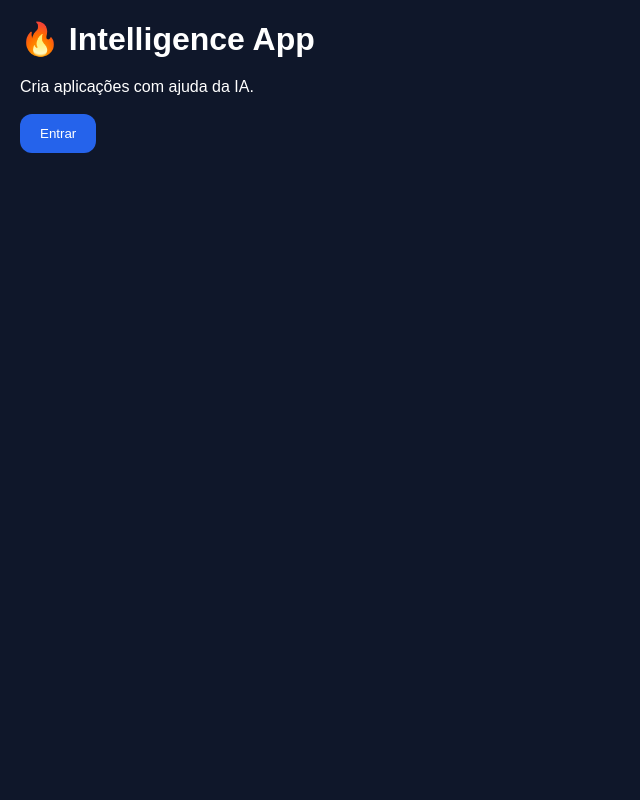
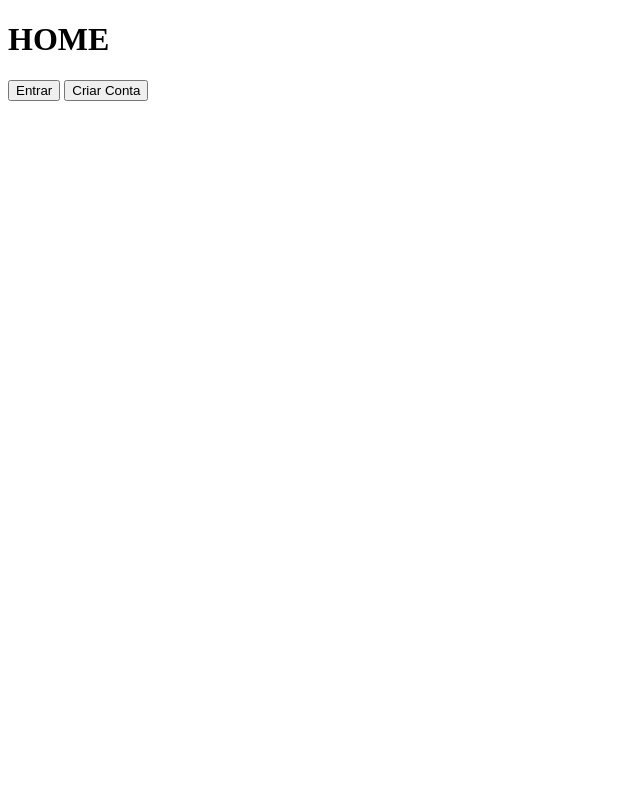
Before and after one commit to durklanez/inteligencia.app, a Flask app: page / in a window 1280 px wide. Shown: the whole page, without its empty margins (0-640 px from the left). Run offline with Flask 3, Linux system fonts and the light colour scheme.

Commit message:
Update index.html

```diff
--- a/templates/index.html
+++ b/templates/index.html
@@ -2,176 +2,48 @@
 <html lang="pt">
 <head>
 <meta charset="UTF-8">
-<meta name="viewport" content="width=device-width, initial-scale=1.0">
-
-<title>Intelligence App</title>
-
-<link rel="stylesheet" href="{{ url_for('static', filename='style.css') }}">
+<title>App</title>
+<style>
+.hidden { display:none; }
+</style>
 </head>
-
 <body>
-
-<div id="app">
-
-    <!-- SIDEBAR -->
-    <div id="sidebar" class="sidebar hidden">
-
-        <h2>⚙️ Menu</h2>
-
-        <button onclick="mostrarCriarApp()">🚀 Criar App</button>
-
-        <button onclick="mostrarChat()">🤖 IA</button>
-
-        <button onclick="logout()">🚪 Sair</button>
-
-    </div>
-
-    <!-- CONTEÚDO -->
-    <div id="main">
 
 <!-- HOME -->
 <div id="home">
-
-            <h1>🔥 Intelligence App</h1>
-
-            <p>Cria aplicações com ajuda da IA.</p>
-
-            <br>
-
-            <button onclick="mostrar('login')">
-                Entrar
-            </button>
-
+  <h1>HOME</h1>
+  <button onclick="mostrar('login')">Entrar</button>
+  <button onclick="mostrar('register')">Criar Conta</button>
 </div>
 
 <!-- LOGIN -->
 <div id="login" class="hidden">
+  <h2>Login</h2>
+  <input id="user" placeholder="Utilizador">
+  <input id="pass" type="password" placeholder="Senha">
 
-            <h2>Login</h2>
+  <button onclick="login()">Entrar</button>
+  <button onclick="mostrar('register')">Criar Conta</button>
+</div>
 
-            <input
-                id="user"
-                placeholder="Utilizador"
-            >
+<!-- REGISTER -->
+<div id="register" class="hidden">
+  <h2>Criar Conta</h2>
+  <input id="newUser" placeholder="Utilizador">
+  <input id="newPass" type="password" placeholder="Senha">
 
-            <input
-                id="pass"
-                type="password"
-                placeholder="Senha"
-            >
-
-            <button onclick="login()">
-                Entrar
-            </button>
-
+  <button onclick="criarConta()">Criar</button>
+  <button onclick="mostrar('login')">Voltar</button>
 </div>
 
 <!-- MENU -->
 <div id="menu" class="hidden">
+  <h2>Painel</h2>
+  <p id="welcome"></p>
 
-            <h2>🏠 Painel Principal</h2>
-
-            <p>Escolhe uma opção no menu.</p>
-
+  <button onclick="logout()">Sair</button>
 </div>
 
-        <!-- LINGUAGENS -->
-        <div id="linguagens" class="hidden">
-
-            <h2>📂 Escolhe a Linguagem</h2>
-
-            <button onclick="abrirEditor('Python')">
-                🐍 Python
-            </button>
-
-            <button onclick="abrirEditor('JavaScript')">
-                🟨 JavaScript
-            </button>
-
-            <button onclick="abrirEditor('HTML')">
-                🌐 HTML
-            </button>
-
-            <button onclick="abrirEditor('CSS')">
-                🎨 CSS
-            </button>
-
-            <br><br>
-
-            <button onclick="voltarMenu()">
-                ← Voltar
-            </button>
-
-        </div>
-
-        <!-- EDITOR -->
-        <div id="editor" class="hidden">
-
-            <h2 id="langTitle">
-                💻 Editor
-            </h2>
-
-            <h3 id="fileName">
-                📄 app.py
-            </h3>
-
-            <div class="editor-actions">
-
-                <button onclick="executar()">
-                    ▶ Run
-                </button>
-
-                <button onclick="salvarCodigo()">
-                    💾 Guardar
-                </button>
-
-                <button onclick="enviarCodigoIA()">
-                    🤖 IA
-                </button>
-
-                <button onclick="voltarLinguagens()">
-                    ← Voltar
-                </button>
-
-            </div>
-
-            <textarea id="codigo"></textarea>
-
-            <div id="console">
-                Console...
-            </div>
-
-        </div>
-
-        <!-- CHAT -->
-        <div id="chat" class="hidden">
-
-            <h2>🤖 Intelligence IA</h2>
-
-            <div id="chatBox"></div>
-
-            <input
-                id="msg"
-                placeholder="Escreve uma mensagem..."
-            >
-
-            <button onclick="enviarMsg()">
-                Enviar
-            </button>
-
-            <br><br>
-
-            <button onclick="voltarMenu()">
-                ← Voltar
-            </button>
-
-        </div>
-
-    </div>
-
-</div>
-
-<script src="{{ url_for('static', filename='script.js') }}"></script>
-
+<script src="/static/script.js"></script>
 </body>
 </html>
```
Lines whose indentation alone changed are shown as unchanged.
